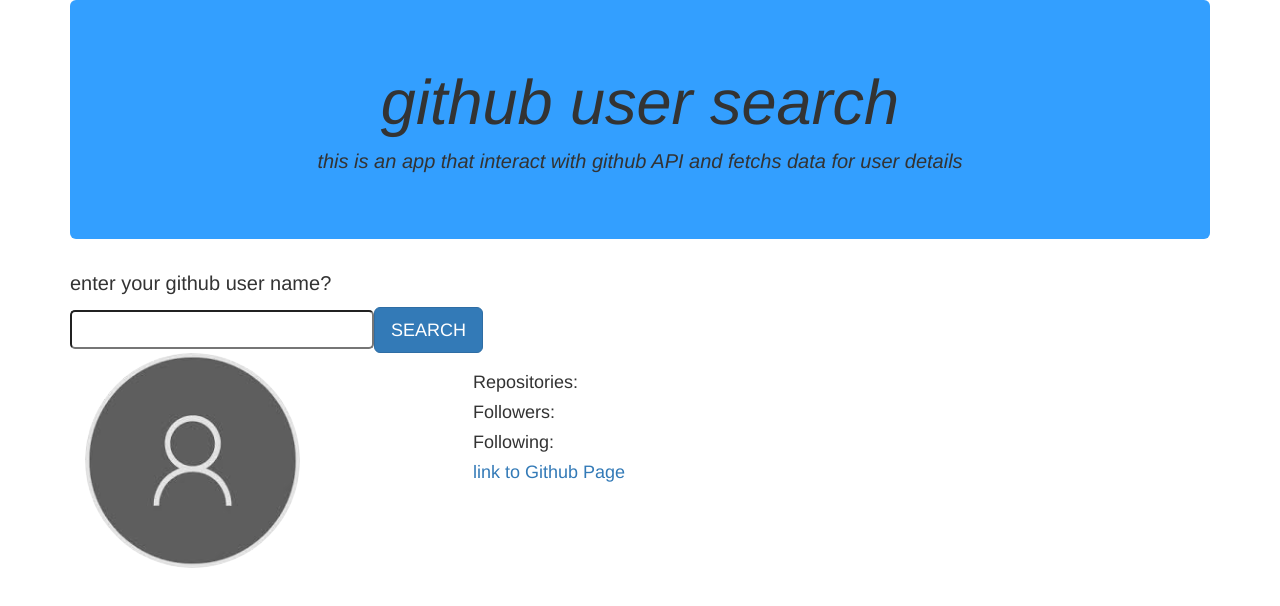
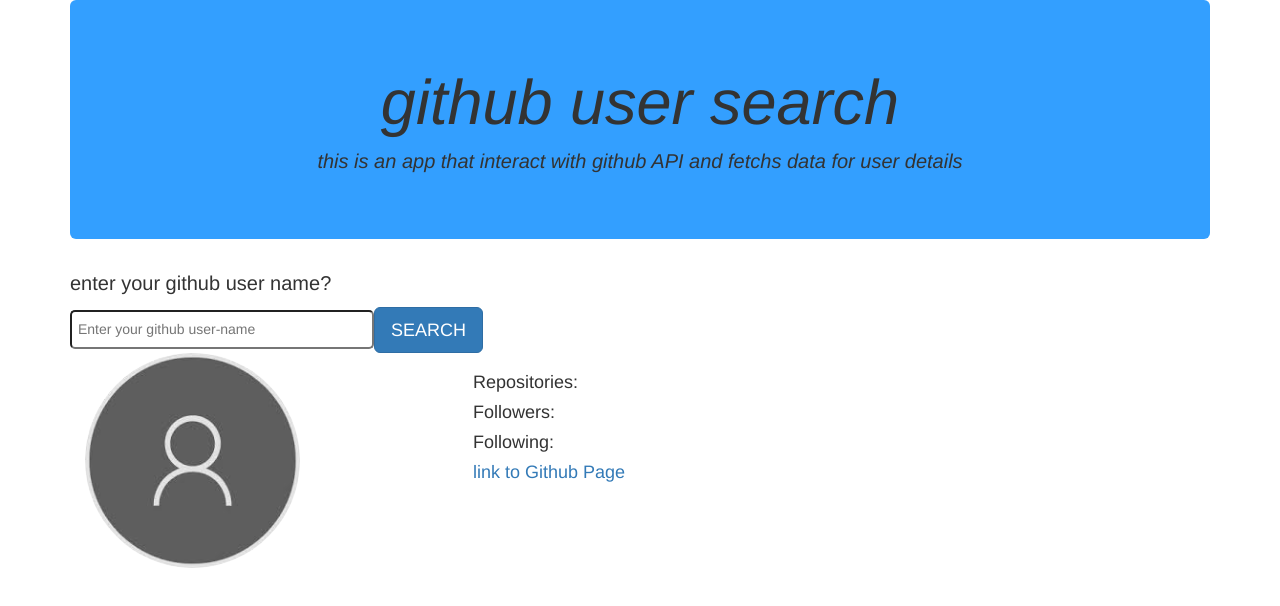
Before and after one commit to abdilatifbashir/github-user-lookup, an Angular app: page / in a window 1280 px wide. Shown: the top 606 px of the page. Built offline with nearby package versions, Linux system fonts and the light colour scheme.

Commit message:
add information in text element for better user interface

```diff
--- a/src/app/app.component.html
+++ b/src/app/app.component.html
@@ -8,7 +8,7 @@
   <div class="row">
     <div class="col-sm-6">
       <p style="font-size:20px;">enter your github user name?</p>
-      <input [(ngModel)]="userName" style="height:39px; width:304px; border-radius:5px;">
+      <input [(ngModel)]="userName" placeholder=" Enter your github user-name" style="height:39px; width:304px; border-radius:5px;">
       <button (click)="userSearch()" class="btn btn-primary btn-lg">SEARCH</button>
     </div>
   </div>
```
